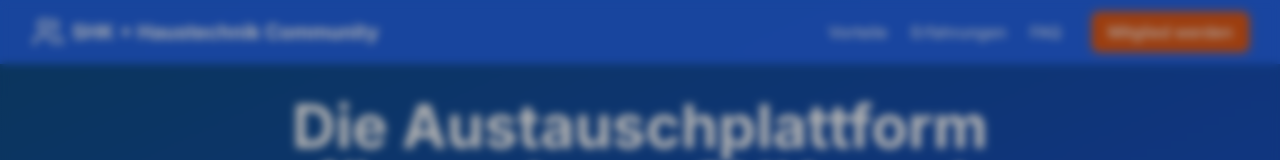
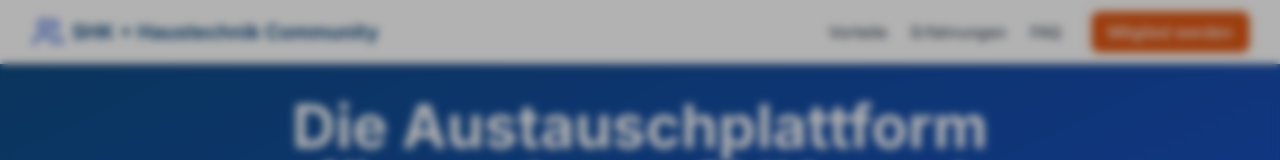
Before and after one commit to fabiankuypers/shk-community, a React (Vite) app: page / in a window 1280 px wide. Shown: the top 160 px of the page. Built offline with nearby package versions, Linux system fonts and the light colour scheme.

Commit message:
Updated Header.tsx

```diff
--- a/src/components/layout/Header.tsx
+++ b/src/components/layout/Header.tsx
@@ -28,11 +28,7 @@ const Header: React.FC = () => {
     <>
       <header
         className={`fixed w-full z-40 transition-all duration-300 ${
-          isScrolled
-            ? 'bg-white shadow-md text-gray-700'
-            : isHomePage
-              ? 'bg-blue-600/90 backdrop-blur-sm text-white'
-              : 'bg-white shadow-md text-gray-700'
+          isScrolled ? 'bg-white shadow-md' : 'bg-white shadow-md'
         }`}
       >
         <Container>
@@ -42,9 +38,7 @@ const Header: React.FC = () => {
               {!isHomePage ? (
                 <Link
                   to="/"
-                  className={`flex items-center transition-colors group mr-4 ${
-                    isScrolled ? 'text-blue-700 hover:text-blue-900' : 'text-blue-700 hover:text-blue-900'
-                  }`}
+                  className="flex items-center text-blue-700 hover:text-blue-900 transition-colors group mr-4"
                 >
                   <ArrowLeft className="h-5 w-5 mr-2 group-hover:-translate-x-1 transition-transform" />
                   <span className="font-medium hidden md:inline">Zurück zur Startseite</span>
@@ -53,29 +47,11 @@ const Header: React.FC = () => {
               ) : null}
 
               <Link to="/" className="flex items-center">
-                <Users className={`h-8 w-8 ${
-                  isScrolled
-                    ? 'text-blue-700'
-                    : isHomePage
-                      ? 'text-white'
-                      : 'text-blue-700'
-                }`} />
-                <span className={`ml-2 text-xl font-bold hidden sm:inline ${
-                  isScrolled
-                    ? 'text-blue-900'
-                    : isHomePage
-                      ? 'text-white'
-                      : 'text-blue-900'
-                }`}>
+                <Users className="h-8 w-8 text-blue-700" />
+                <span className="ml-2 text-xl font-bold text-blue-900 hidden sm:inline">
                   SHK + Haustechnik Community
                 </span>
-                <span className={`ml-2 text-lg font-bold sm:hidden ${
-                  isScrolled
-                    ? 'text-blue-900'
-                    : isHomePage
-                      ? 'text-white'
-                      : 'text-blue-900'
-                }`}>
+                <span className="ml-2 text-lg font-bold text-blue-900 sm:hidden">
                   SHK Community
                 </span>
               </Link>
@@ -85,34 +61,13 @@ const Header: React.FC = () => {
             <nav className="flex items-center space-x-4">
               {isHomePage && (
                 <div className="hidden md:flex items-center space-x-6 mr-4">
-                  <a
-                    href="#vorteile"
-                    className={`font-medium transition-colors ${
-                      isScrolled
-                        ? 'text-gray-700 hover:text-blue-700'
-                        : 'text-white/90 hover:text-white'
-                    }`}
-                  >
+                  <a href="#vorteile\" className="text-gray-700 hover:text-blue-700 font-medium transition-colors">
                     Vorteile
                   </a>
-                  <a
-                    href="#testimonials"
-                    className={`font-medium transition-colors ${
-                      isScrolled
-                        ? 'text-gray-700 hover:text-blue-700'
-                        : 'text-white/90 hover:text-white'
-                    }`}
-                  >
+                  <a href="#testimonials" className="text-gray-700 hover:text-blue-700 font-medium transition-colors">
                     Erfahrungen
                   </a>
-                  <a
-                    href="#faq"
-                    className={`font-medium transition-colors ${
-                      isScrolled
-                        ? 'text-gray-700 hover:text-blue-700'
-                        : 'text-white/90 hover:text-white'
-                    }`}
-                  >
+                  <a href="#faq" className="text-gray-700 hover:text-blue-700 font-medium transition-colors">
                     FAQ
                   </a>
                 </div>
```
